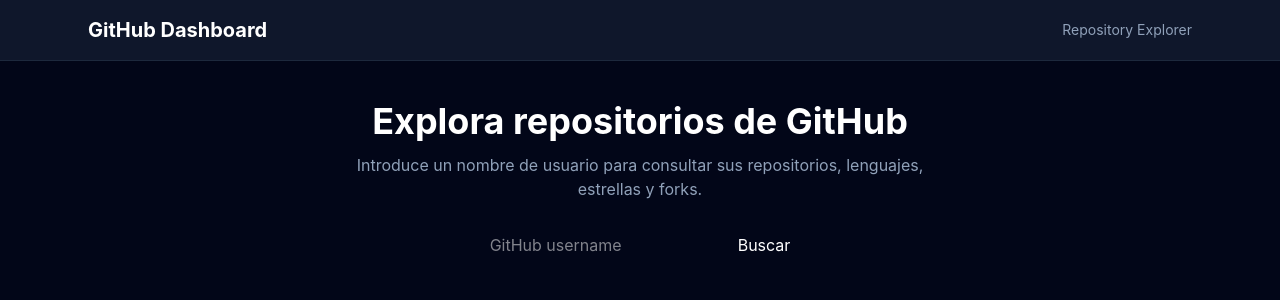
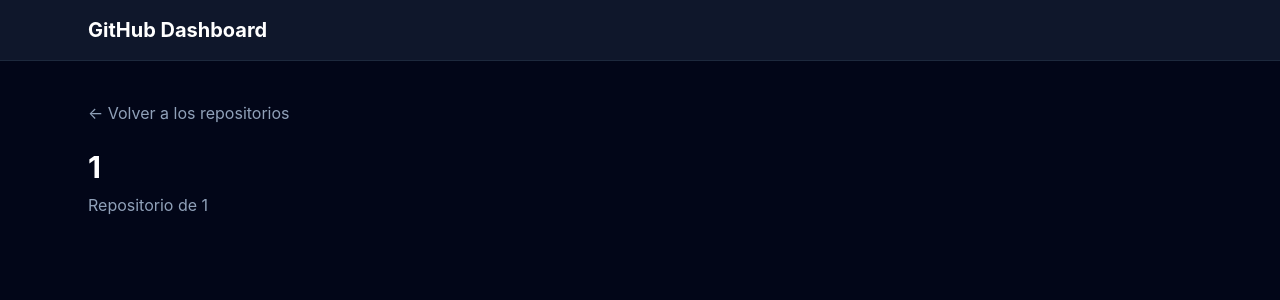
Before and after one commit to MarioSI3/github-dashboard, a React (Vite) app in the folder frontend/: page /users/1/repositories/1 in a window 1280 px wide. Shown: the top 300 px of the page. Built offline with nearby package versions, Linux system fonts and the light colour scheme.

Commit message:
Use of router-dom to divide the different navigation of the proyect on pages

```diff
--- a/frontend/src/App.tsx
+++ b/frontend/src/App.tsx
@@ -1,102 +1,25 @@
-import { useState } from "react";
+import { Routes, Route } from "react-router-dom";
 
-import { RepositorySearch } from "./components/RepositorySearch";
-import { RepositoryList } from "./components/RepositoryList";
-import { getRepositories } from "./services/githhubService";
-//import { getRepositories } from "./services/githubService";
-import type { UserRepositories } from "./types/repository";
+import { HomePage } from "./pages/HomePage";
+import { UserPage } from "./pages/UserPage";
+import { RepositoryPage } from "./pages/RepositoryPage";
 
 function App() {
-  const [data, setData] = useState<UserRepositories | null>(null);
-  const [loading, setLoading] = useState(false);
-  const [error, setError] = useState<string | null>(null);
+  return (
+    <Routes>
+      <Route path="/" element={<HomePage />} />
 
-  async function handleSearch(username: string) {
-    setLoading(true);
-    setError(null);
-    setData(null);
+      <Route
+        path="/users/:username"
+        element={<UserPage />}
+      />
 
-    try {
-      const result = await getRepositories(username);
-      setData(result);
-    } catch {
-      setError("No se han podido obtener los repositorios.");
-    } finally {
-      setLoading(false);
-    }
-  }
-
-return (
-  <div className="min-h-screen bg-slate-950 text-white">
-
-    {/* Header */}
-    <header className="border-b border-slate-800 bg-slate-900">
-      <div className="mx-auto flex max-w-6xl items-center justify-between px-6 py-4">
-        <h1 className="text-xl font-bold">
-          GitHub Dashboard
-        </h1>
-
-        <span className="text-sm text-slate-400">
-          Repository Explorer
-        </span>
-      </div>
-    </header>
-
-    {/* Main */}
-    <main className="mx-auto max-w-6xl px-6 py-10">
-
-      {/* Hero */}
-      <section className="mb-10 text-center">
-        <h2 className="mb-3 text-4xl font-bold">
-          Explora repositorios de GitHub
-        </h2>
-
-        <p className="mx-auto mb-8 max-w-xl text-slate-400">
-          Introduce un nombre de usuario para consultar sus repositorios,
-          lenguajes, estrellas y forks.
-        </p>
-
-        <RepositorySearch onSearch={handleSearch} />
-      </section>
-
-      {/* Loading */}
-      {loading && (
-        <p className="text-center text-slate-400">
-          Cargando repositorios...
-        </p>
-      )}
-
-      {/* Error */}
-      {error && (
-        <div className="mx-auto max-w-xl rounded-lg border border-red-800 bg-red-950 p-4 text-red-300">
-          {error}
-        </div>
-      )}
-
-      {/* Resultados */}
-      {!loading && data && data.repositories.length > 0 && (
-        <section>
-
-          <div className="mb-6 flex items-center justify-between">
-            <h2 className="text-2xl font-semibold">
-              Repositorios de {data.username}
-            </h2>
-
-            <span className="text-sm text-slate-400">
-              {data.repositories.length} repositorios
-            </span>
-          </div>
-
-          <RepositoryList repositories={data.repositories} />
-
-        </section>
-      )}
-
-    </main>
-  </div>
-);
-
-
+      <Route
+        path="/users/:username/repositories/:repositoryName"
+        element={<RepositoryPage />}
+      />
+    </Routes>
+  );
 }
 
 export default App;
--- /dev/null
+++ b/frontend/src/pages/HomePage.tsx
@@ -0,0 +1,44 @@
+import { useNavigate } from "react-router-dom";
+import { RepositorySearch } from "../components/RepositorySearch";
+
+export function HomePage() {
+  const navigate = useNavigate();
+
+  function handleSearch(username: string) {
+    navigate(`/users/${encodeURIComponent(username)}`);
+  }
+
+  return (
+    <div className="min-h-screen bg-slate-950 text-white">
+
+      <header className="border-b border-slate-800 bg-slate-900">
+        <div className="mx-auto flex max-w-6xl items-center justify-between px-6 py-4">
+          <h1 className="text-xl font-bold">
+            GitHub Dashboard
+          </h1>
+
+          <span className="text-sm text-slate-400">
+            Repository Explorer
+          </span>
+        </div>
+      </header>
+
+      <main className="mx-auto max-w-6xl px-6 py-10">
+
+        <section className="mb-10 text-center">
+          <h2 className="mb-3 text-4xl font-bold">
+            Explora repositorios de GitHub
+          </h2>
+
+          <p className="mx-auto mb-8 max-w-xl text-slate-400">
+            Introduce un nombre de usuario para consultar sus repositorios,
+            lenguajes, estrellas y forks.
+          </p>
+
+          <RepositorySearch onSearch={handleSearch} />
+        </section>
+
+      </main>
+    </div>
+  );
+}
--- /dev/null
+++ b/frontend/src/pages/RepositoryPage.tsx
@@ -0,0 +1,41 @@
+import { Link, useParams } from "react-router-dom";
+
+export function RepositoryPage() {
+  const { username, repositoryName } = useParams<{
+    username: string;
+    repositoryName: string;
+  }>();
+
+  return (
+    <div className="min-h-screen bg-slate-950 text-white">
+
+      <header className="border-b border-slate-800 bg-slate-900">
+        <div className="mx-auto max-w-6xl px-6 py-4">
+          <h1 className="text-xl font-bold">
+            GitHub Dashboard
+          </h1>
+        </div>
+      </header>
+
+      <main className="mx-auto max-w-6xl px-6 py-10">
+
+        <Link
+          to={`/users/${username}`}
+          className="text-slate-400 hover:text-white"
+        >
+          ← Volver a los repositorios
+        </Link>
+
+        <h2 className="mt-6 text-3xl font-bold">
+          {repositoryName}
+        </h2>
+
+        <p className="mt-2 text-slate-400">
+          Repositorio de {username}
+        </p>
+
+      </main>
+
+    </div>
+  );
+}
--- /dev/null
+++ b/frontend/src/pages/UserPage.tsx
@@ -0,0 +1,91 @@
+import { useEffect, useState } from "react";
+import { Link, useParams } from "react-router-dom";
+
+import { RepositoryList } from "../components/RepositoryList";
+import { getRepositories } from "../services/githhubService";
+import type { UserRepositories } from "../types/repository";
+
+export function UserPage() {
+  const { username } = useParams<{ username: string }>();
+
+  const [data, setData] = useState<UserRepositories | null>(null);
+  const [loading, setLoading] = useState(false);
+  const [error, setError] = useState<string | null>(null);
+
+  useEffect(() => {
+    if (!username) {
+      return;
+    }
+
+    async function loadRepositories() {
+      setLoading(true);
+      setError(null);
+      setData(null);
+
+      try {
+        const result = await getRepositories(username!);
+        setData(result);
+      } catch {
+        setError("No se han podido obtener los repositorios.");
+      } finally {
+        setLoading(false);
+      }
+    }
+
+    loadRepositories();
+  }, [username]);
+
+  return (
+    <div className="min-h-screen bg-slate-950 text-white">
+
+      <header className="border-b border-slate-800 bg-slate-900">
+        <div className="mx-auto flex max-w-6xl items-center justify-between px-6 py-4">
+          <h1 className="text-xl font-bold">
+            GitHub Dashboard
+          </h1>
+
+          <Link
+            to="/"
+            className="text-sm text-slate-400 hover:text-white"
+          >
+            ← Nueva búsqueda
+          </Link>
+        </div>
+      </header>
+
+      <main className="mx-auto max-w-6xl px-6 py-10">
+
+        {loading && (
+          <p className="text-center text-slate-400">
+            Cargando repositorios...
+          </p>
+        )}
+
+        {error && (
+          <div className="mx-auto max-w-xl rounded-lg border border-red-800 bg-red-950 p-4 text-red-300">
+            {error}
+          </div>
+        )}
+
+        {!loading && data && data.repositories.length > 0 && (
+          <section>
+
+            <div className="mb-6 flex items-center justify-between">
+              <h2 className="text-2xl font-semibold">
+                Repositorios de {data.username}
+              </h2>
+
+              <span className="text-sm text-slate-400">
+                {data.repositories.length} repositorios
+              </span>
+            </div>
+
+            <RepositoryList repositories={data.repositories} />
+
+          </section>
+        )}
+
+      </main>
+    </div>
+  );
+}
```
